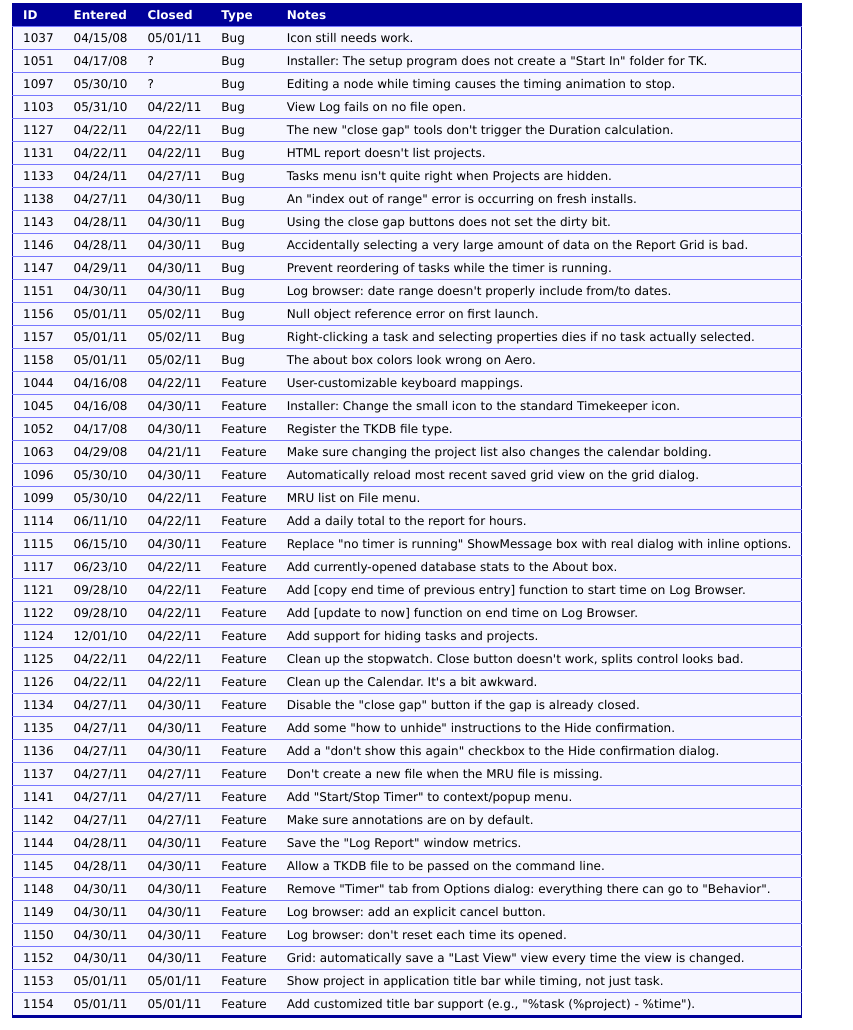
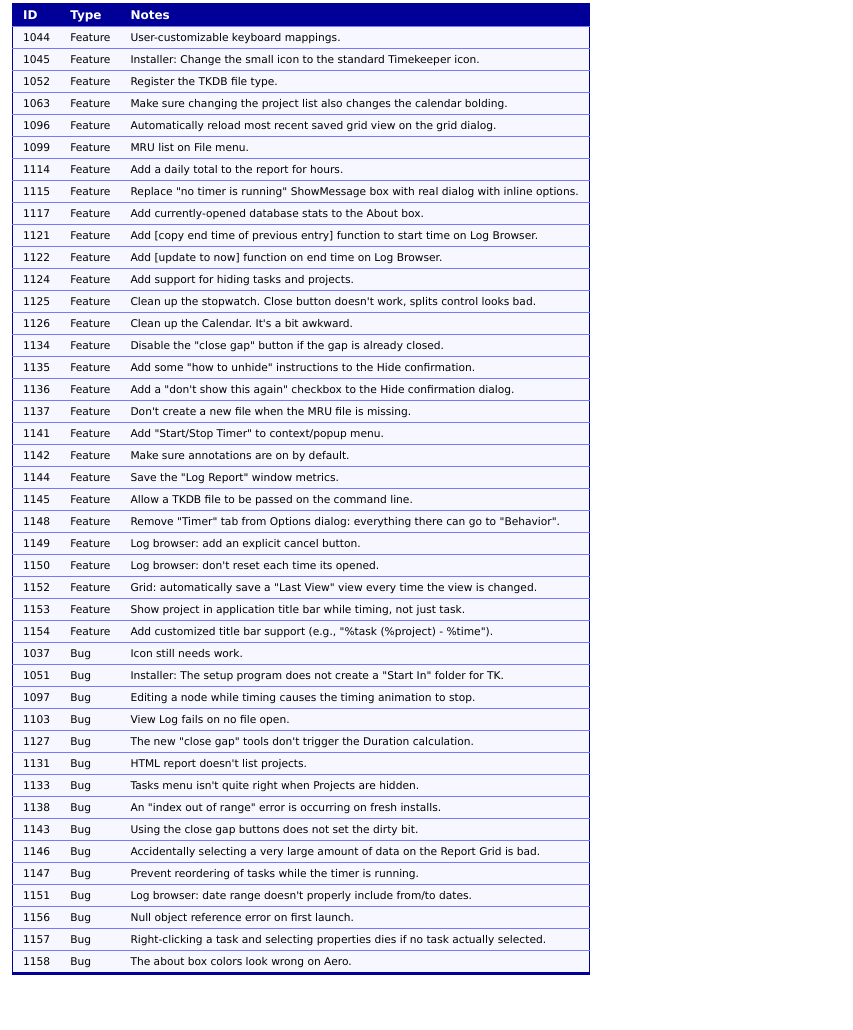
Before and after one commit to celdaran/Timekeeper3, a plain HTML site: page help/html/whatsnew.2204.html in a window 1280 px wide. Shown: the part 368-1398 px from the top of the page, without its empty margins (0-853 px from the left). After the commit the page ends 1355 px from the top, so only its background shows below. Drawn offline with Linux system fonts and the light colour scheme.

Commit message:
Minimal updates to help file for Version 2.3. ----------------------------------------------------------------------- TESTING - Normal regression. ----------------------------------------------------------------------- DETAILS - html/index.html   * Added What's New links for versions 2.2 and 2.3.
- html/whatsnew.2204.html
  * Trimmed down the Full List of Changes table to just ID/Type/Notes.

- html/whatsnew.2303.html
  * New file for this version.

- timekeeper.chw
  * Binary file (probably should remove from p4).

- timekeeper.hhc
  * Updated version number.
  * Updated "What's New" links.
-----------------------------------------------------------------------
Project...: Timekeeper
Components: n/a
Target....: 2.3
Ticket(s).: n/a

[git-p4: depot-paths = "//depot/timekeeper/": change = 229]

```diff
--- a/help/html/whatsnew.2204.html
+++ b/help/html/whatsnew.2204.html
@@ -2,6 +2,11 @@
 <head>
   <title>What's New</title>
   <link href="timekeeper.css" rel="stylesheet" type="text/css" />
+  <style>
+    td {
+      font: 8pt Verdana;
+    }
+  </style>
 </head>
 
 <body>
@@ -27,54 +32,54 @@
 <li> Can open Timekeeper by double-clicking a Timekeeper data file. </li>
 </ul>
 
-<p>Full list of changes:</p>
+<p>Full list of changes</p>
 
 <p>
 <table>
-<tr><th>ID</th><th>Entered</th><th>Closed</th><th>Type</th><th>Notes</th></tr>
-<tr><td>1037</td><td>04/15/08</td><td>05/01/11</td><td>Bug</td><td>Icon still needs work.</td></tr>
-<tr><td>1051</td><td>04/17/08</td><td>?</td><td>Bug</td><td>Installer: The setup program does not create a "Start In" folder for TK.</td></tr>
-<tr><td>1097</td><td>05/30/10</td><td>?</td><td>Bug</td><td>Editing a node while timing causes the timing animation to stop.</td></tr>
-<tr><td>1103</td><td>05/31/10</td><td>04/22/11</td><td>Bug</td><td>View Log fails on no file open.</td></tr>
-<tr><td>1127</td><td>04/22/11</td><td>04/22/11</td><td>Bug</td><td>The new "close gap" tools don't trigger the Duration calculation.</td></tr>
-<tr><td>1131</td><td>04/22/11</td><td>04/22/11</td><td>Bug</td><td>HTML report doesn't list projects.</td></tr>
-<tr><td>1133</td><td>04/24/11</td><td>04/27/11</td><td>Bug</td><td>Tasks menu isn't quite right when Projects are hidden.</td></tr>
-<tr><td>1138</td><td>04/27/11</td><td>04/30/11</td><td>Bug</td><td>An "index out of range" error is occurring on fresh installs.</td></tr>
-<tr><td>1143</td><td>04/28/11</td><td>04/30/11</td><td>Bug</td><td>Using the close gap buttons does not set the dirty bit.</td></tr>
-<tr><td>1146</td><td>04/28/11</td><td>04/30/11</td><td>Bug</td><td>Accidentally selecting a very large amount of data on the Report Grid is bad.</td></tr>
-<tr><td>1147</td><td>04/29/11</td><td>04/30/11</td><td>Bug</td><td>Prevent reordering of tasks while the timer is running.</td></tr>
-<tr><td>1151</td><td>04/30/11</td><td>04/30/11</td><td>Bug</td><td>Log browser: date range doesn't properly include from/to dates.</td></tr>
-<tr><td>1156</td><td>05/01/11</td><td>05/02/11</td><td>Bug</td><td>Null object reference error on first launch.</td></tr>
-<tr><td>1157</td><td>05/01/11</td><td>05/02/11</td><td>Bug</td><td>Right-clicking a task and selecting properties dies if no task actually selected.</td></tr>
-<tr><td>1158</td><td>05/01/11</td><td>05/02/11</td><td>Bug</td><td>The about box colors look wrong on Aero.</td></tr>
-<tr><td>1044</td><td>04/16/08</td><td>04/22/11</td><td>Feature</td><td>User-customizable keyboard mappings.</td></tr>
-<tr><td>1045</td><td>04/16/08</td><td>04/30/11</td><td>Feature</td><td>Installer: Change the small icon to the standard Timekeeper icon.</td></tr>
-<tr><td>1052</td><td>04/17/08</td><td>04/30/11</td><td>Feature</td><td>Register the TKDB file type.</td></tr>
-<tr><td>1063</td><td>04/29/08</td><td>04/21/11</td><td>Feature</td><td>Make sure changing the project list also changes the calendar bolding.</td></tr>
-<tr><td>1096</td><td>05/30/10</td><td>04/30/11</td><td>Feature</td><td>Automatically reload most recent saved grid view on the grid dialog.</td></tr>
-<tr><td>1099</td><td>05/30/10</td><td>04/22/11</td><td>Feature</td><td>MRU list on File menu.</td></tr>
-<tr><td>1114</td><td>06/11/10</td><td>04/22/11</td><td>Feature</td><td>Add a daily total to the report for hours.</td></tr>
-<tr><td>1115</td><td>06/15/10</td><td>04/30/11</td><td>Feature</td><td>Replace "no timer is running" ShowMessage box with real dialog with inline options.</td></tr>
-<tr><td>1117</td><td>06/23/10</td><td>04/22/11</td><td>Feature</td><td>Add currently-opened database stats to the About box.</td></tr>
-<tr><td>1121</td><td>09/28/10</td><td>04/22/11</td><td>Feature</td><td>Add [copy end time of previous entry] function to start time on Log Browser.</td></tr>
-<tr><td>1122</td><td>09/28/10</td><td>04/22/11</td><td>Feature</td><td>Add [update to now] function on end time on Log Browser.</td></tr>
-<tr><td>1124</td><td>12/01/10</td><td>04/22/11</td><td>Feature</td><td>Add support for hiding tasks and projects.</td></tr>
-<tr><td>1125</td><td>04/22/11</td><td>04/22/11</td><td>Feature</td><td>Clean up the stopwatch. Close button doesn't work, splits control looks bad.</td></tr>
-<tr><td>1126</td><td>04/22/11</td><td>04/22/11</td><td>Feature</td><td>Clean up the Calendar. It's a bit awkward.</td></tr>
-<tr><td>1134</td><td>04/27/11</td><td>04/30/11</td><td>Feature</td><td>Disable the "close gap" button if the gap is already closed.</td></tr>
-<tr><td>1135</td><td>04/27/11</td><td>04/30/11</td><td>Feature</td><td>Add some "how to unhide" instructions to the Hide confirmation.</td></tr>
-<tr><td>1136</td><td>04/27/11</td><td>04/30/11</td><td>Feature</td><td>Add a "don't show this again" checkbox to the Hide confirmation dialog.</td></tr>
-<tr><td>1137</td><td>04/27/11</td><td>04/27/11</td><td>Feature</td><td>Don't create a new file when the MRU file is missing.</td></tr>
-<tr><td>1141</td><td>04/27/11</td><td>04/27/11</td><td>Feature</td><td>Add "Start/Stop Timer" to context/popup menu.</td></tr>
-<tr><td>1142</td><td>04/27/11</td><td>04/27/11</td><td>Feature</td><td>Make sure annotations are on by default.</td></tr>
-<tr><td>1144</td><td>04/28/11</td><td>04/30/11</td><td>Feature</td><td>Save the "Log Report" window metrics.</td></tr>
-<tr><td>1145</td><td>04/28/11</td><td>04/30/11</td><td>Feature</td><td>Allow a TKDB file to be passed on the command line.</td></tr>
-<tr><td>1148</td><td>04/30/11</td><td>04/30/11</td><td>Feature</td><td>Remove "Timer" tab from Options dialog: everything there can go to "Behavior".</td></tr>
-<tr><td>1149</td><td>04/30/11</td><td>04/30/11</td><td>Feature</td><td>Log browser: add an explicit cancel button.</td></tr>
-<tr><td>1150</td><td>04/30/11</td><td>04/30/11</td><td>Feature</td><td>Log browser: don't reset each time its opened.</td></tr>
-<tr><td>1152</td><td>04/30/11</td><td>04/30/11</td><td>Feature</td><td>Grid: automatically save a "Last View" view every time the view is changed.</td></tr>
-<tr><td>1153</td><td>05/01/11</td><td>05/01/11</td><td>Feature</td><td>Show project in application title bar while timing, not just task.</td></tr>
-<tr><td>1154</td><td>05/01/11</td><td>05/01/11</td><td>Feature</td><td>Add customized title bar support (e.g., "%task (%project) - %time").</td></tr>
+<tr><th>ID</th><th>Type</th><th>Notes</th></tr>
+<tr><td>1044</td><td>Feature</td><td>User-customizable keyboard mappings.</td></tr>
+<tr><td>1045</td><td>Feature</td><td>Installer: Change the small icon to the standard Timekeeper icon.</td></tr>
+<tr><td>1052</td><td>Feature</td><td>Register the TKDB file type.</td></tr>
+<tr><td>1063</td><td>Feature</td><td>Make sure changing the project list also changes the calendar bolding.</td></tr>
+<tr><td>1096</td><td>Feature</td><td>Automatically reload most recent saved grid view on the grid dialog.</td></tr>
+<tr><td>1099</td><td>Feature</td><td>MRU list on File menu.</td></tr>
+<tr><td>1114</td><td>Feature</td><td>Add a daily total to the report for hours.</td></tr>
+<tr><td>1115</td><td>Feature</td><td>Replace "no timer is running" ShowMessage box with real dialog with inline options.</td></tr>
+<tr><td>1117</td><td>Feature</td><td>Add currently-opened database stats to the About box.</td></tr>
+<tr><td>1121</td><td>Feature</td><td>Add [copy end time of previous entry] function to start time on Log Browser.</td></tr>
+<tr><td>1122</td><td>Feature</td><td>Add [update to now] function on end time on Log Browser.</td></tr>
+<tr><td>1124</td><td>Feature</td><td>Add support for hiding tasks and projects.</td></tr>
+<tr><td>1125</td><td>Feature</td><td>Clean up the stopwatch. Close button doesn't work, splits control looks bad.</td></tr>
+<tr><td>1126</td><td>Feature</td><td>Clean up the Calendar. It's a bit awkward.</td></tr>
+<tr><td>1134</td><td>Feature</td><td>Disable the "close gap" button if the gap is already closed.</td></tr>
+<tr><td>1135</td><td>Feature</td><td>Add some "how to unhide" instructions to the Hide confirmation.</td></tr>
+<tr><td>1136</td><td>Feature</td><td>Add a "don't show this again" checkbox to the Hide confirmation dialog.</td></tr>
+<tr><td>1137</td><td>Feature</td><td>Don't create a new file when the MRU file is missing.</td></tr>
+<tr><td>1141</td><td>Feature</td><td>Add "Start/Stop Timer" to context/popup menu.</td></tr>
+<tr><td>1142</td><td>Feature</td><td>Make sure annotations are on by default.</td></tr>
+<tr><td>1144</td><td>Feature</td><td>Save the "Log Report" window metrics.</td></tr>
+<tr><td>1145</td><td>Feature</td><td>Allow a TKDB file to be passed on the command line.</td></tr>
+<tr><td>1148</td><td>Feature</td><td>Remove "Timer" tab from Options dialog: everything there can go to "Behavior".</td></tr>
+<tr><td>1149</td><td>Feature</td><td>Log browser: add an explicit cancel button.</td></tr>
+<tr><td>1150</td><td>Feature</td><td>Log browser: don't reset each time its opened.</td></tr>
+<tr><td>1152</td><td>Feature</td><td>Grid: automatically save a "Last View" view every time the view is changed.</td></tr>
+<tr><td>1153</td><td>Feature</td><td>Show project in application title bar while timing, not just task.</td></tr>
+<tr><td>1154</td><td>Feature</td><td>Add customized title bar support (e.g., "%task (%project) - %time").</td></tr>
+<tr><td>1037</td><td>Bug</td><td>Icon still needs work.</td></tr>
+<tr><td>1051</td><td>Bug</td><td>Installer: The setup program does not create a "Start In" folder for TK.</td></tr>
+<tr><td>1097</td><td>Bug</td><td>Editing a node while timing causes the timing animation to stop.</td></tr>
+<tr><td>1103</td><td>Bug</td><td>View Log fails on no file open.</td></tr>
+<tr><td>1127</td><td>Bug</td><td>The new "close gap" tools don't trigger the Duration calculation.</td></tr>
+<tr><td>1131</td><td>Bug</td><td>HTML report doesn't list projects.</td></tr>
+<tr><td>1133</td><td>Bug</td><td>Tasks menu isn't quite right when Projects are hidden.</td></tr>
+<tr><td>1138</td><td>Bug</td><td>An "index out of range" error is occurring on fresh installs.</td></tr>
+<tr><td>1143</td><td>Bug</td><td>Using the close gap buttons does not set the dirty bit.</td></tr>
+<tr><td>1146</td><td>Bug</td><td>Accidentally selecting a very large amount of data on the Report Grid is bad.</td></tr>
+<tr><td>1147</td><td>Bug</td><td>Prevent reordering of tasks while the timer is running.</td></tr>
+<tr><td>1151</td><td>Bug</td><td>Log browser: date range doesn't properly include from/to dates.</td></tr>
+<tr><td>1156</td><td>Bug</td><td>Null object reference error on first launch.</td></tr>
+<tr><td>1157</td><td>Bug</td><td>Right-clicking a task and selecting properties dies if no task actually selected.</td></tr>
+<tr><td>1158</td><td>Bug</td><td>The about box colors look wrong on Aero.</td></tr>
 </table>
 </p>
 
```
Also changed, not shown: help/html/index.html (+2 -1 lines), help/html/whatsnew.2303.html (added, +84 -0 lines), 2 other files.
